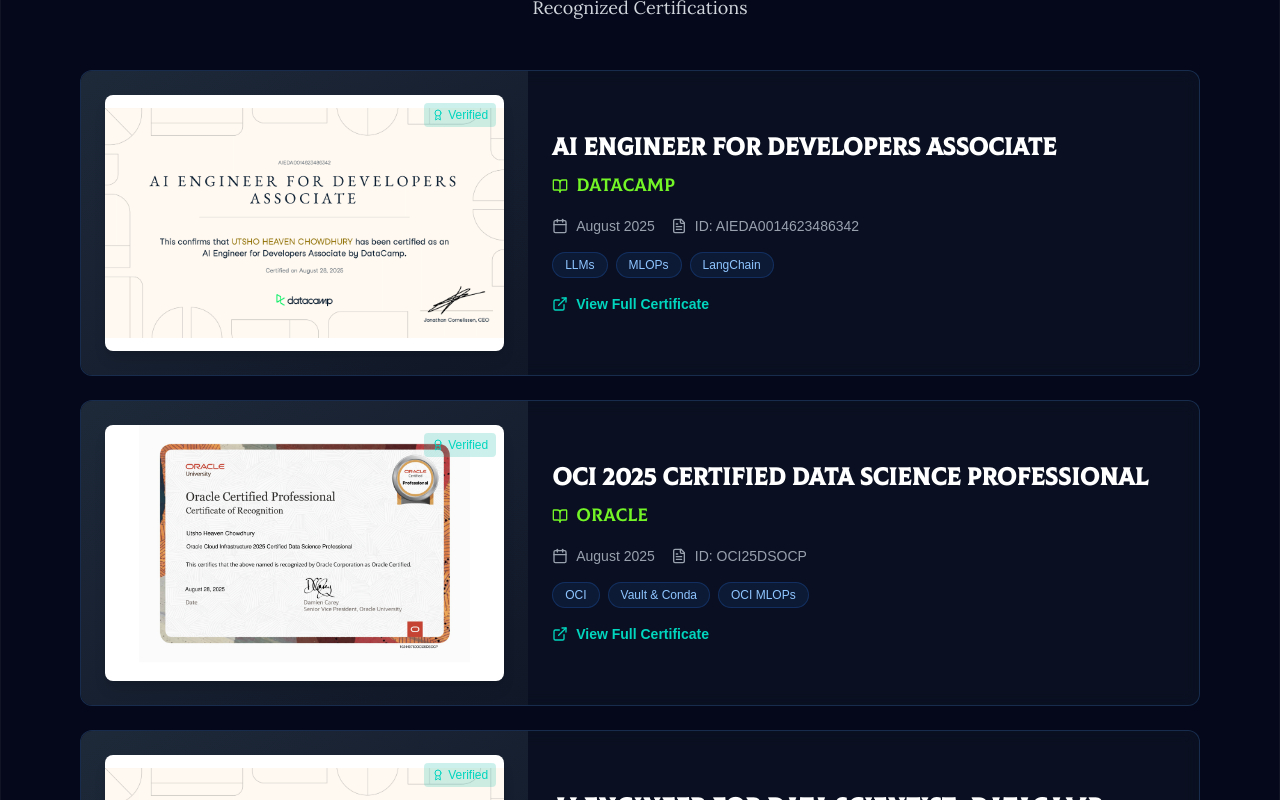
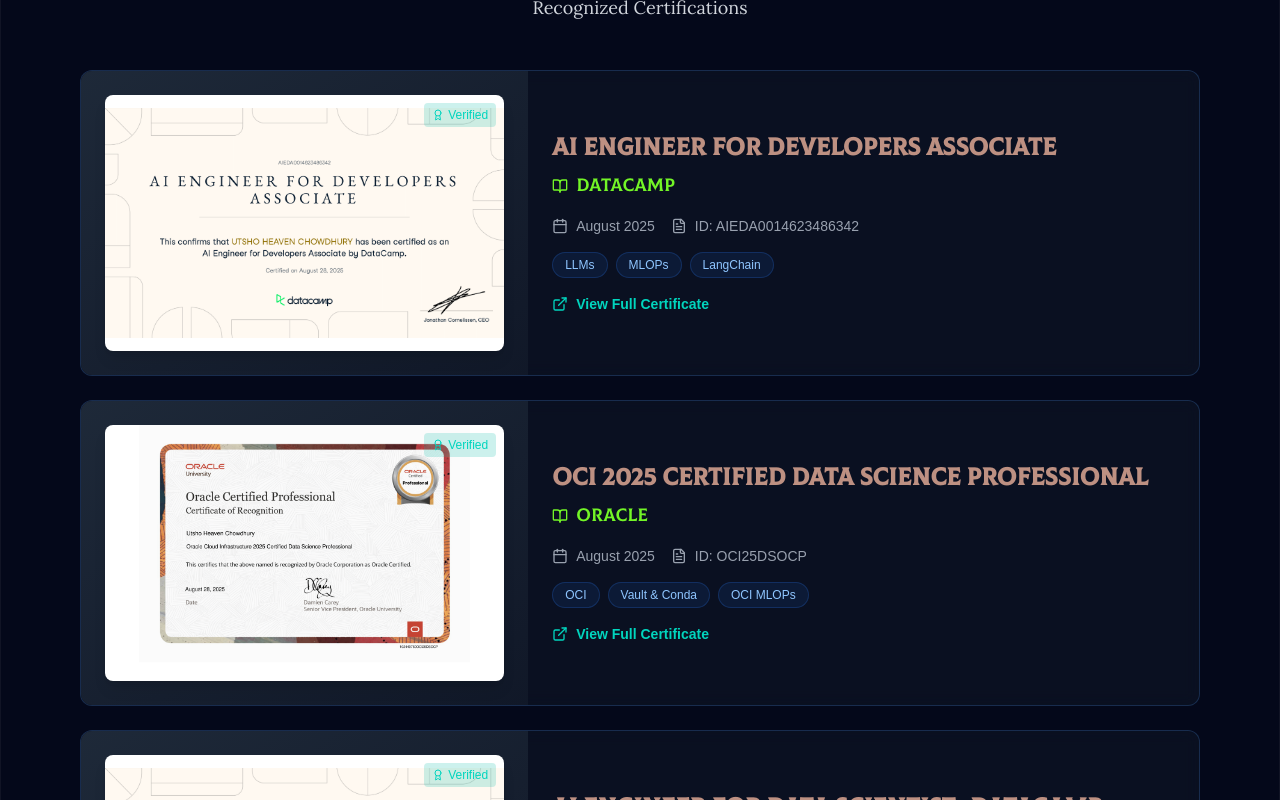
Before and after one commit to uzicodes/utsho-heaven-chowdhury, a Next.js app: page /education in a window 1280 px wide. Shown: the part 840-1640 px from the top of the page. Built offline with nearby package versions, Linux system fonts and the light colour scheme.

Commit message:
changed the color of the heading of the certifications cards

```diff
--- a/src/app/education/page.tsx
+++ b/src/app/education/page.tsx
@@ -78,7 +78,7 @@ const EducationSection: React.FC = () => {
 			fullViewUrl: "https://drive.google.com/file/d/1pM-5PcxfzGN7QZhcvL4kwxU_IogNjln4/view?usp=sharing",
 		},
 		{
-			title: "HTML5- Coursera",
+			title: "HTML5 - Coursera",
 			issuer: "University of Michigan",
 			date: "Mar 2024",
 			credentialId: "https://coursera.org/verify/PW72RW7XK7YE",
@@ -269,7 +269,7 @@ const EducationSection: React.FC = () => {
 									<div className="md:w-3/5 p-6 flex flex-col justify-center">
 										<div className="space-y-4">
 											<div>
-												<h3 className="text-2xl font-bold text-white mb-2 colus-font group-hover:text-teal-400 transition-colors">
+												<h3 className="text-2xl font-bold mb-2 colus-font group-hover:text-teal-400 transition-colors" style={{ color: '#BD9082' }}>
 													{cert.title}
 												</h3>
 												<p className="text-lg flex items-center gap-2 colus-font" style={{ color: '#73F527' }}>
```
